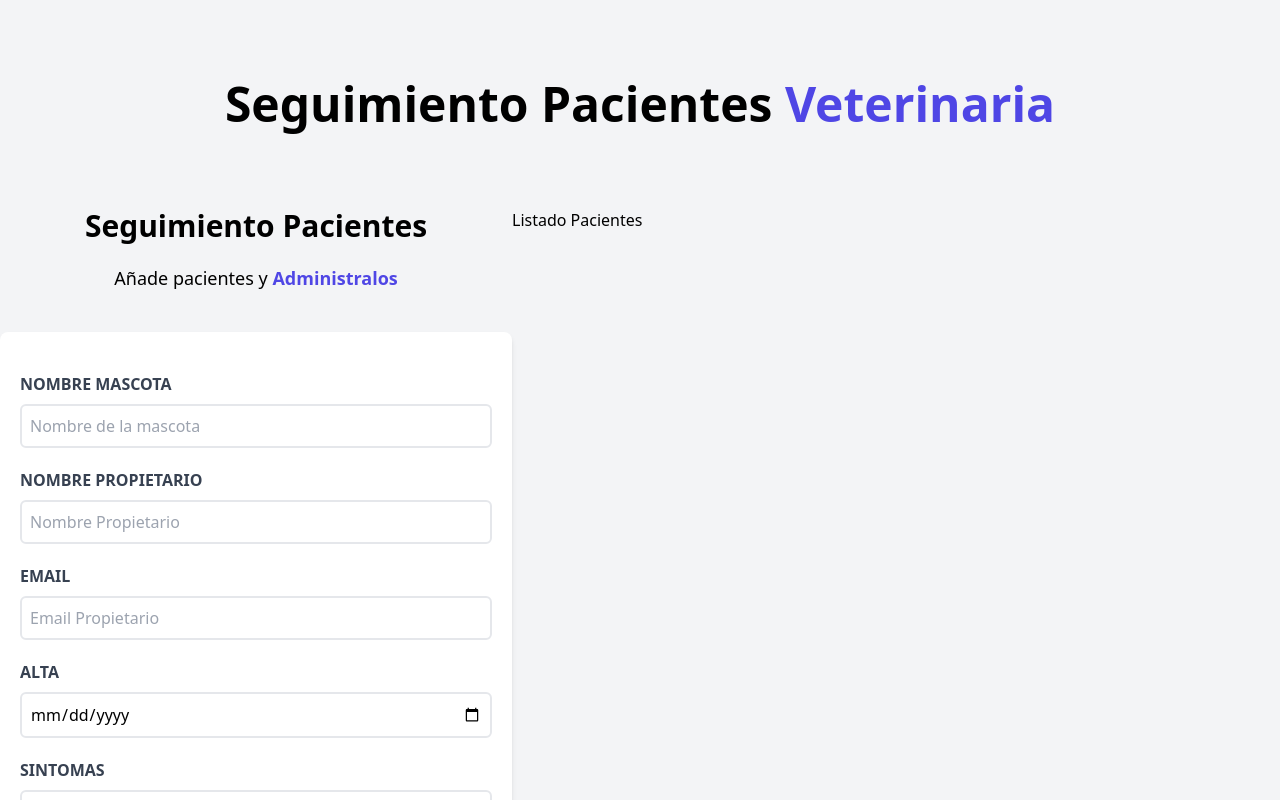
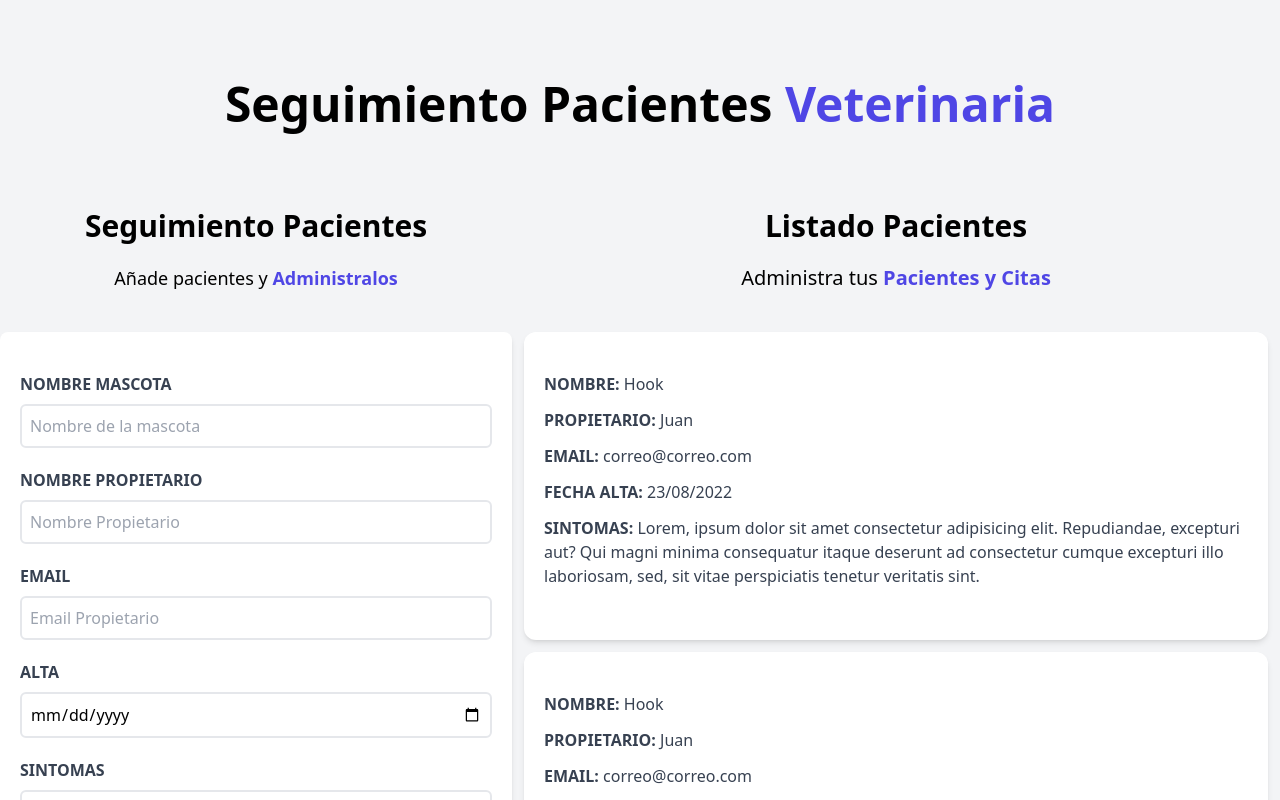
Before and after one commit to Juan8516/citasVet, a React (Vite) app: page / in a window 1280 px wide. Shown: the top 800 px of the page. Built offline with nearby package versions, Linux system fonts and the light colour scheme.

Commit message:
se añade formulario registro dueños

```diff
--- a/src/components/Header.jsx
+++ b/src/components/Header.jsx
@@ -2,6 +2,7 @@
 
 return (
     <div>
+
         <h1 className="font-black text-5xl text-center md:w-2/3 mx-auto m-20">
             Seguimiento Pacientes {''}
             <span className="text-indigo-600">Veterinaria</span>
--- a/src/components/ListadoPacientes.jsx
+++ b/src/components/ListadoPacientes.jsx
@@ -1,9 +1,22 @@
+import Paciente from "./Paciente"
+
 const ListadoPacientes = () => {
 
   return (
-    <div className="w-1/2">
+    <div className="md:w-1/2 lg:w-3/5 md:h-screen overflow-y-scroll">
 
-      <h2>Listado Pacientes</h2>
+      <h2 className="font-black text-3xl text-center">Listado Pacientes</h2>
+      <p className="text-xl mt-5 mb-10 text-center">
+        Administra tus {''}
+        <span className="text-indigo-600 font-bold">Pacientes y Citas</span>
+      </p>
+
+      <Paciente/>
+      <Paciente/>
+      <Paciente/>
+      <Paciente/>
+      <Paciente/>
+      <Paciente/>
 
     </div>
 
--- /dev/null
+++ b/src/components/Paciente.jsx
@@ -0,0 +1,28 @@
+const Paciente = () => {
+
+  return (
+    <div className="m-3 bg-white shadow-md px-5 py-10 rounded-xl">
+        <p className="font-bold mb-3 text-gray-700 uppercase">Nombre: {''}
+          <span className="font-normal normal-case">Hook</span>
+        </p>
+
+        <p className="font-bold mb-3 text-gray-700 uppercase">Propietario: {''}
+          <span className="font-normal normal-case">Juan</span>
+        </p>
+
+        <p className="font-bold mb-3 text-gray-700 uppercase">Email: {''}
+          <span className="font-normal normal-case">correo@correo.com</span>
+        </p>
+
+        <p className="font-bold mb-3 text-gray-700 uppercase">Fecha Alta: {''}
+          <span className="font-normal normal-case">23/08/2022</span>
+        </p>
+
+        <p className="font-bold mb-3 text-gray-700 uppercase">Sintomas: {''}
+          <span className="font-normal normal-case">Lorem, ipsum dolor sit amet consectetur adipisicing elit. Repudiandae, excepturi aut? Qui magni minima consequatur itaque deserunt ad consectetur cumque excepturi illo laboriosam, sed, sit vitae perspiciatis tenetur veritatis sint.</span>
+        </p>
+      </div>
+  )
+}
+
+export default Paciente
```
